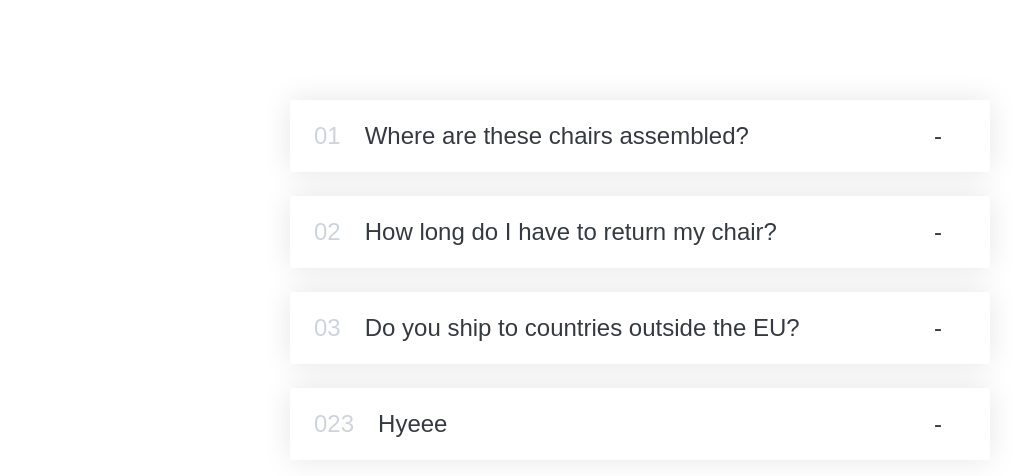
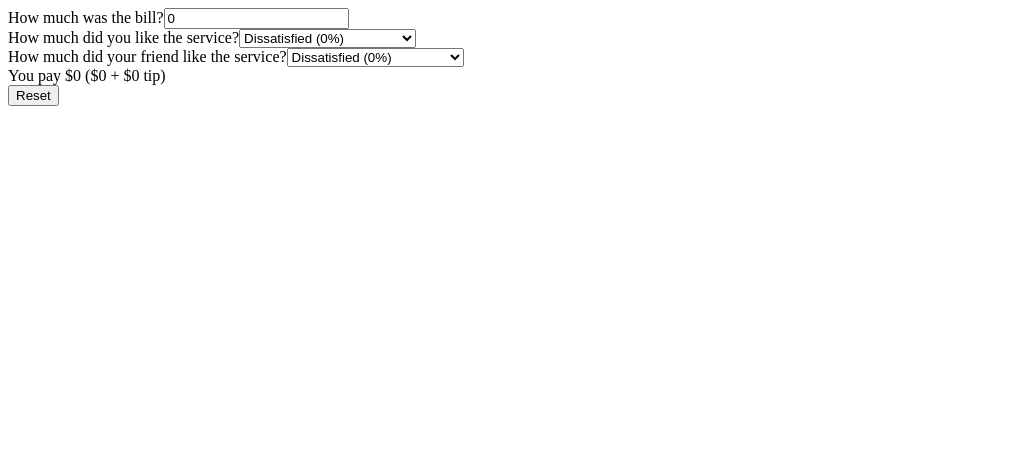
Before and after one commit to swapnichavan/The-Ultimate-React-Course, a React (Vite) app: page / in a window 1280 px wide. Shown: the top 476 px of the page, without its empty margins (0-1022 px from the left). Built offline with nearby package versions, Linux system fonts and the light colour scheme.

Commit message:
Tip calculator

```diff
--- a/src/App.jsx
+++ b/src/App.jsx
@@ -1,7 +1,98 @@
-import React from 'react'
+import React, { useState } from 'react'
 
 function App() {
-  return <div>App</div>
+  return (
+    <div>
+      <TipCalculator />
+    </div>
+  )
+}
+
+function TipCalculator() {
+  const [bill, setBill] = useState(0)
+  const [myOpinion, setMyOpinion] = useState(0)
+  const [friendOpinion, setFriendOpinion] = useState(0)
+
+  const percentage = Math.round((myOpinion + friendOpinion) / 2)
+  const totalPay = bill + percentage
+  console.log(percentage)
+
+  return (
+    <div>
+      <Bill bill={bill} setBill={setBill} />
+      <Service opinion={myOpinion} setOpinion={setMyOpinion}>
+        How much did you like the service?
+      </Service>
+      <Service opinion={friendOpinion} setOpinion={setFriendOpinion}>
+        How much did your friend like the service?
+      </Service>
+      <Output bill={bill} percentage={percentage} totalPay={totalPay} />
+      <Reset setBill={setBill} />
+    </div>
+  )
+}
+
+function Bill({ bill, setBill }) {
+  return (
+    <div>
+      <span>How much was the bill?</span>
+      <input
+        type="text"
+        value={bill}
+        onChange={(e) => setBill(Number(e.target.value))}
+      />
+    </div>
+  )
+}
+
+function Service({ opinion, setOpinion, children }) {
+  return (
+    <div>
+      <span>{children}</span>
+      <select
+        value={opinion}
+        onChange={(e) => setOpinion(Number(e.target.value))}
+      >
+        <option value={0}>Dissatisfied (0%)</option>
+        <option value={5}>It was good (5%)</option>
+        <option value={10}>It was good (10%)</option>
+        <option value={20}>Absolutely amazing (20%)</option>
+      </select>
+    </div>
+  )
+}
+
+// function Service({ friendOpinion, setFriendOpinion }) {
+//   return (
+//     <div>
+//       <span></span>
+//       <select
+//         value={friendOpinion}
+//         onChange={(e) => setFriendOpinion(Number(e.target.value))}
+//       >
+//         <option value={0}>Dissatisfied (0%)</option>
+//         <option value={5}>It was good (5%)</option>
+//         <option value={10}>It was good (10%)</option>
+//         <option value={20}>Absolutely amazing (20%)</option>
+//       </select>
+//     </div>
+//   )
+// }
+
+function Output({ bill, totalPay, percentage }) {
+  return `You pay $${totalPay} ($${bill} + $${percentage} tip)`
+}
+
+function Reset({ setBill }) {
+  const onHandleReset = () => {
+    setBill(0)
+  }
+
+  return (
+    <div>
+      <button onClick={onHandleReset}>Reset</button>
+    </div>
+  )
 }
 
 export default App
--- a/src/main.jsx
+++ b/src/main.jsx
@@ -1,8 +1,9 @@
 import { StrictMode } from 'react'
 import { createRoot } from 'react-dom/client'
 // import './index.css'
-import App from '../src/Accordion/index1.jsx'
+// import App from '../src/Accordion/index1.jsx'
 // import App from '../src/steps/index.jsx'
+import App from './App'
 
 createRoot(document.getElementById('root')).render(
   <StrictMode>
```
